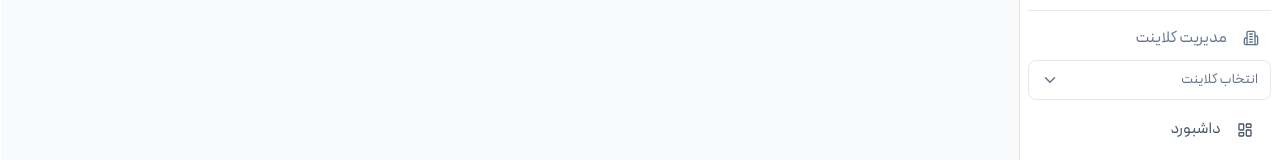
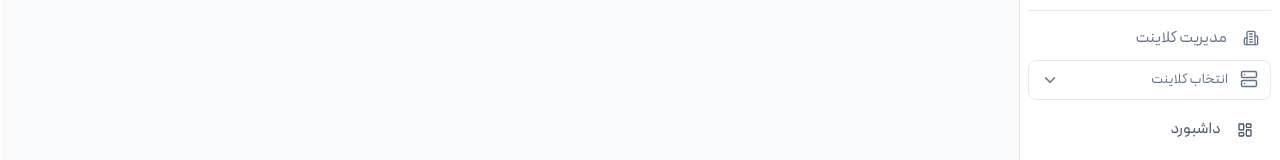
Before and after one commit to AuthServerProjects/auth-server-front, a React (Vite) app: page / in a window 1280 px wide. Shown: the part 268-428 px from the top of the page. Built offline with nearby package versions, Linux system fonts and the light colour scheme.

Commit message:
feat: add icon prop to SelectBox component and update Sidebar to utilize it

```diff
--- a/src/components/layout/sidebar/Sidebar.tsx
+++ b/src/components/layout/sidebar/Sidebar.tsx
@@ -99,6 +99,7 @@ const Sidebar = () => {
             value={selectedOption}
             onChange={setSelectedOption}
             placeholder="انتخاب کلاینت"
+            icon={<FiServer size={18} />}
           />
 
           <div className="pt-1.5">
--- a/src/components/selectBox/SelectBox.tsx
+++ b/src/components/selectBox/SelectBox.tsx
@@ -1,5 +1,4 @@
 import { Command } from "cmdk";
-import { FiServer } from "react-icons/fi";
 import { LuChevronDown } from "react-icons/lu";
 import { useEffect, useRef, useState } from "react";
 
@@ -11,6 +10,7 @@ export type SelectOption = {
 type Props = {
   options: SelectOption[];
   value: SelectOption | null;
+  icon?: React.ReactNode;
   onChange: (option: SelectOption | null) => void;
   placeholder?: string;
   emptyText?: string;
@@ -20,6 +20,7 @@ type Props = {
 const SelectBox = ({
   options,
   value,
+  icon,
   onChange,
   placeholder = "انتخاب کنید",
   emptyText = "موردی یافت نشد",
@@ -67,17 +68,21 @@ const SelectBox = ({
       >
         <div className="flex items-center flex-1 min-w-0">
           {isOpen && searchable ? (
+            <div className="flex items-center gap-3 flex-1 min-w-0 text-gray-300">
+              {icon}
               <Command.Input
                 value={query}
                 onValueChange={setQuery}
                 autoFocus
                 placeholder={value?.label ?? placeholder}
-              className="w-full text-sm text-gray-100 border border-white rounded-lg px-1 focus:outline-none focus:ring-0"
+                className="flex-1 min-w-0 text-sm text-gray-100 border border-white rounded-lg px-1 focus:outline-none focus:ring-0"
               />
+            </div>
           ) : (
             <span
-              className={`text-sm ${value ? "text-gray-300" : "text-gray-70"}`}
+              className={`flex gap-3 text-sm ${value ? "text-gray-300" : "text-gray-70"}`}
             >
+              {icon}
               {value?.label ?? placeholder}
             </span>
           )}
@@ -114,7 +119,7 @@ const SelectBox = ({
                     isSelected ? "bg-gray-50 hover:bg-gray-50" : ""
                   }`}
                 >
-                  <FiServer size={18} />
+                  {icon}
                   <span>{opt.label}</span>
                 </Command.Item>
               );
```
Lines whose indentation alone changed are shown as unchanged.
